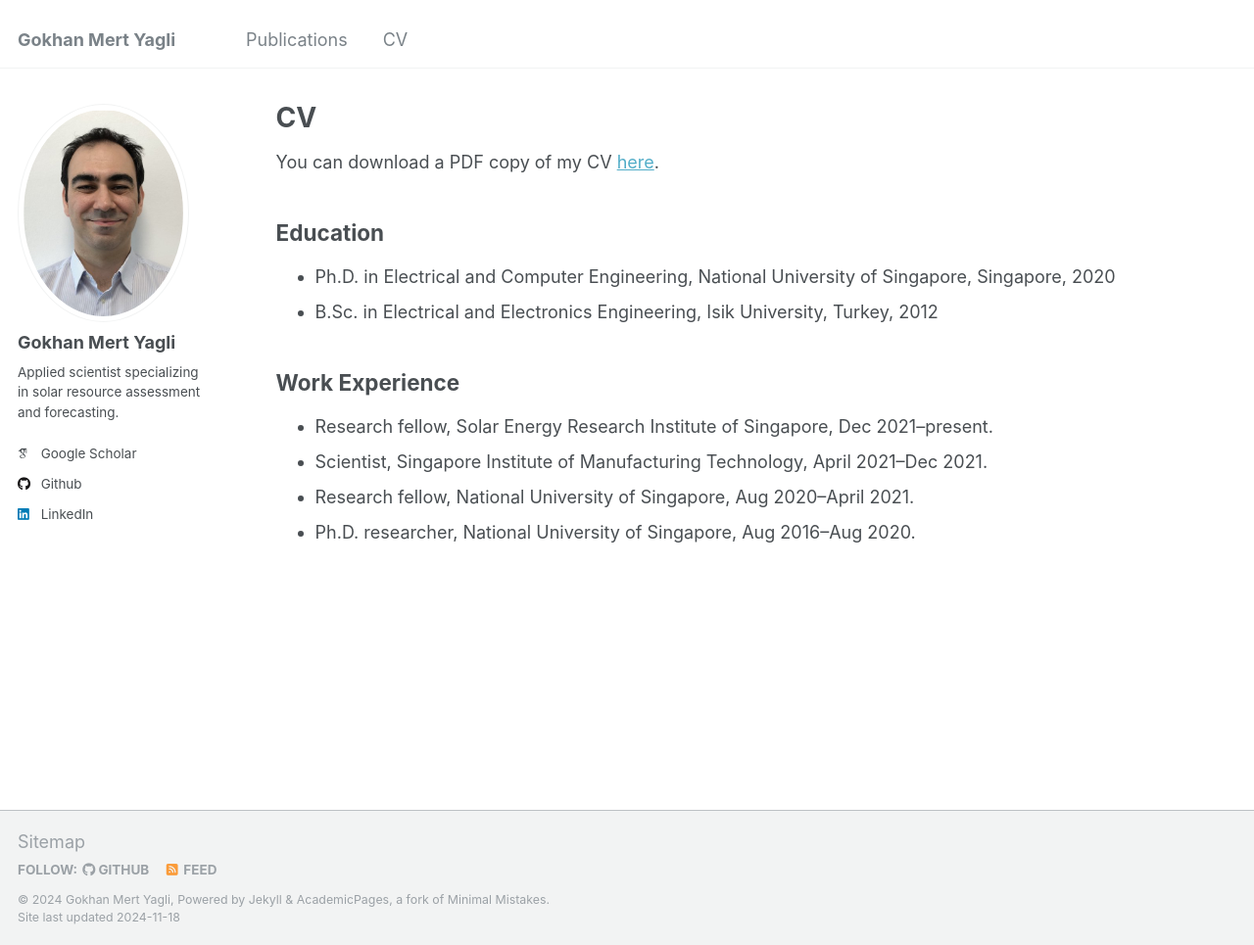
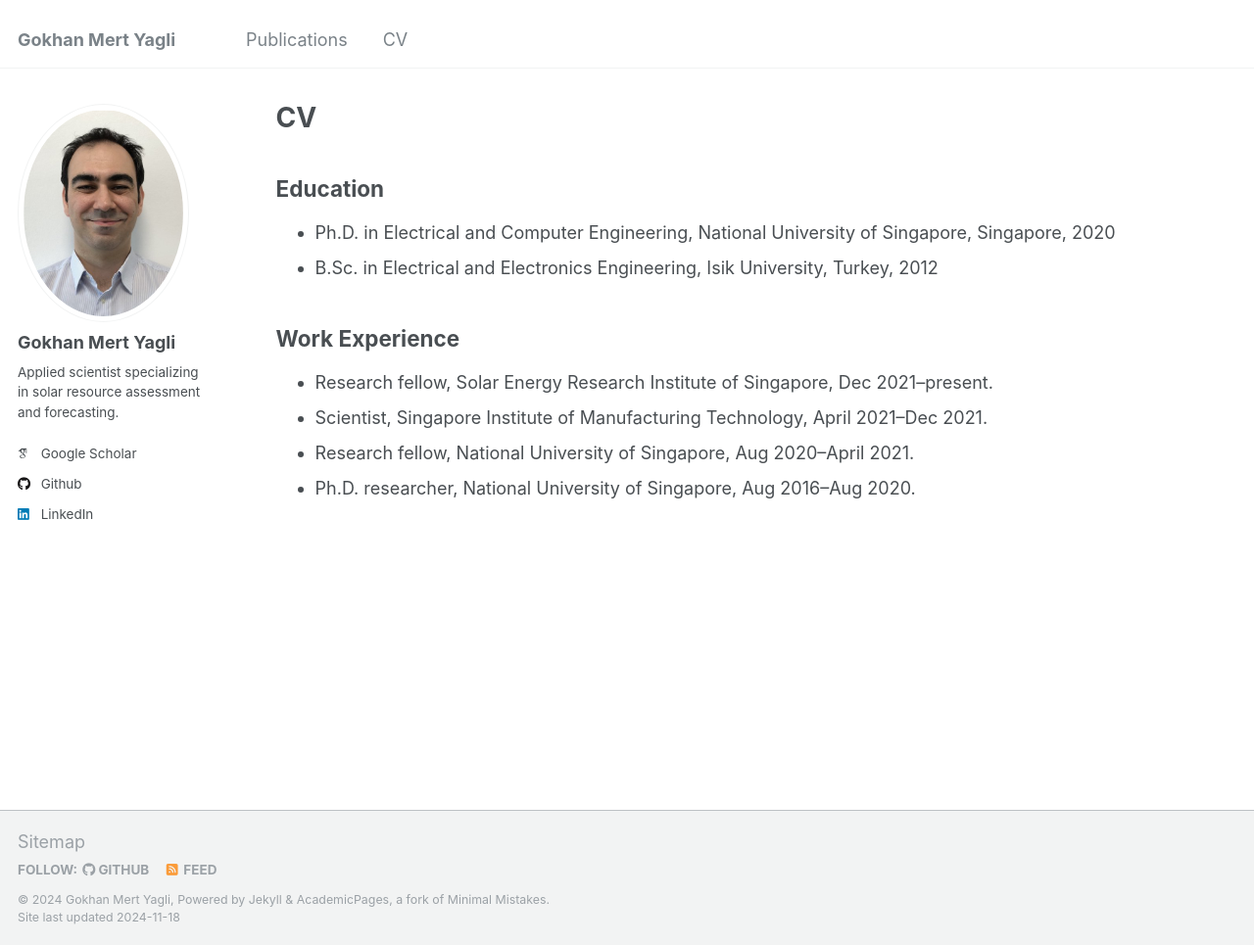
Before and after one commit to mert-yagli/mert-yagli.github.io, a Jekyll site: the page built from _pages/cv.md, in a window 1280 px wide and 965 px high. Shown: the whole window at 98% size. Built offline with Jekyll 4.4.1, drawn with Linux system fonts in a browser that asks for light colours; some web fonts are replaced.

Commit message:
few more changes

```diff
--- a/_pages/cv.md
+++ b/_pages/cv.md
@@ -7,7 +7,7 @@ redirect_from:
   - /resume
 ---
 
-You can download a PDF copy of my CV [here](/files/Gokhan Mert Yagli CV 2024 UPDATED.pdf).
+<!-- You can download a PDF copy of my CV [here](/files/Gokhan Mert Yagli CV 2024 UPDATED.pdf). -->
 
 <h2> Education </h2>
 
```
